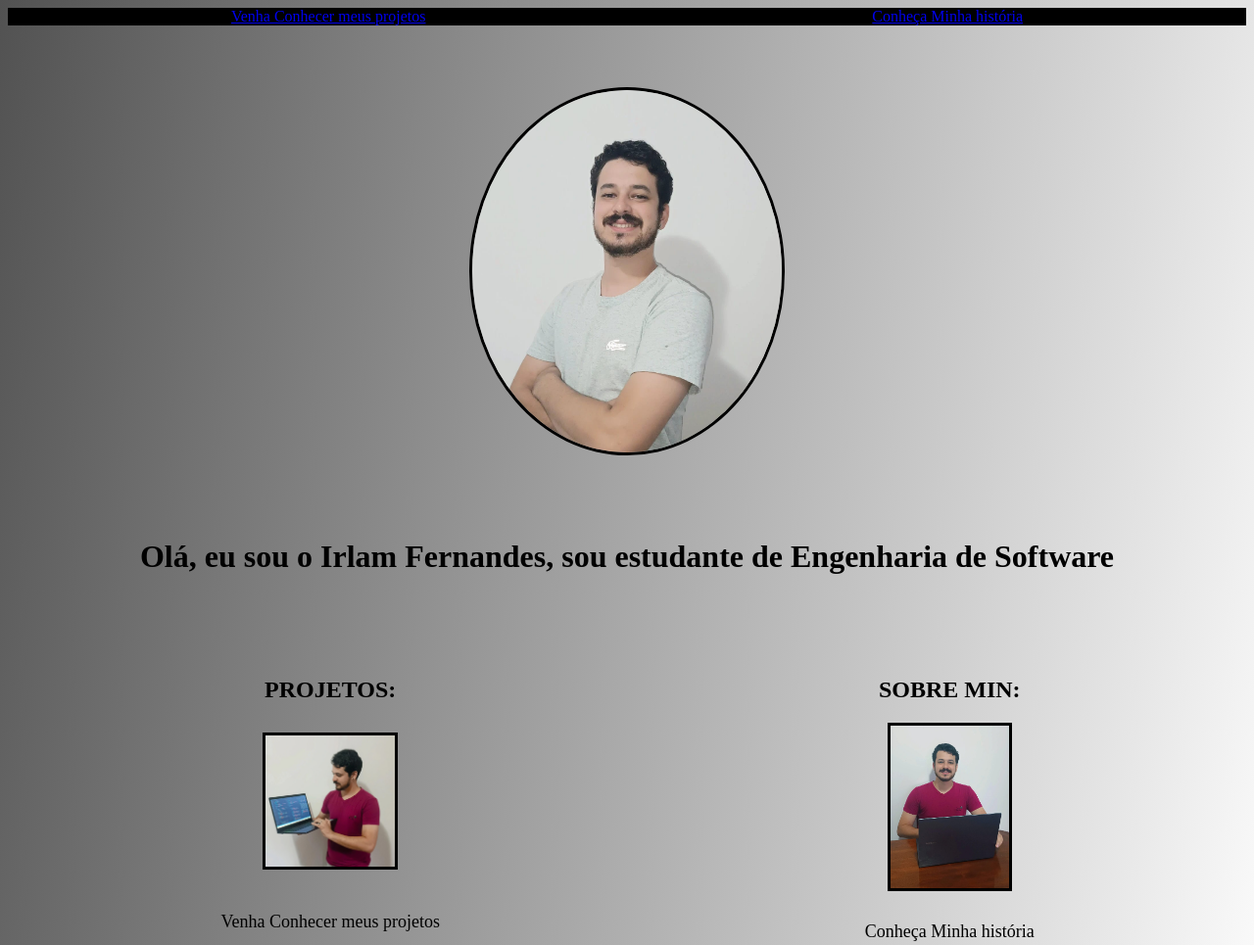
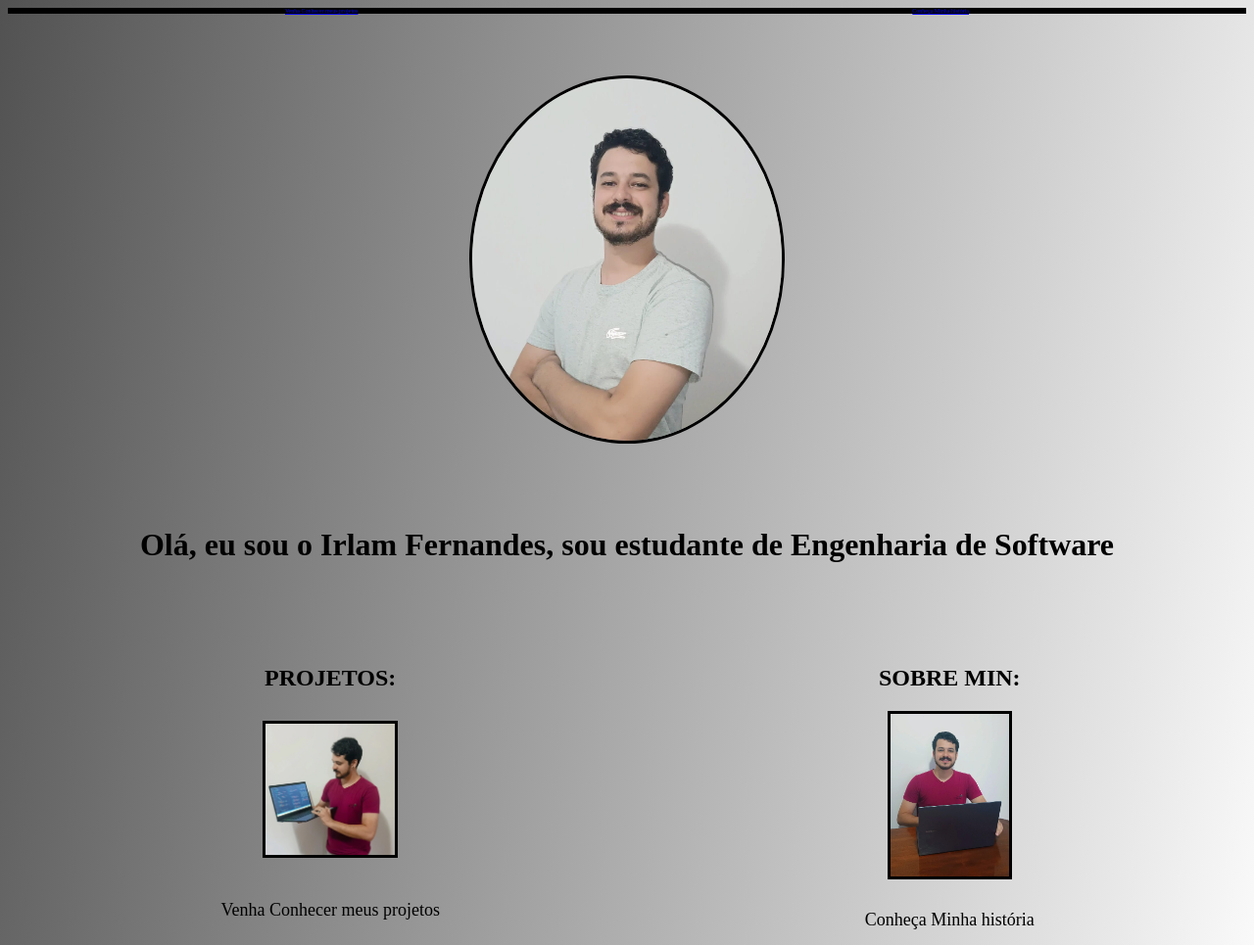
Before and after one commit to Irlamfernandes/portifolio_page, a plain HTML site: page index.html in a window 1280 px wide. Shown: the top 965 px of the page at 98% size. Drawn offline with Linux system fonts and the light colour scheme.

Commit message:
Update style.css

```diff
--- a/style.css
+++ b/style.css
@@ -2,7 +2,8 @@ body{background: linear-gradient(100deg, rgb(82, 82, 82), white );}
 
 nav{ background-color: black;
     display: flex;
-    justify-content: space-around;}
+    justify-content: space-around;
+   font-size: 10%}
 
 .eu{display: flex;
     justify-content: center;
```
